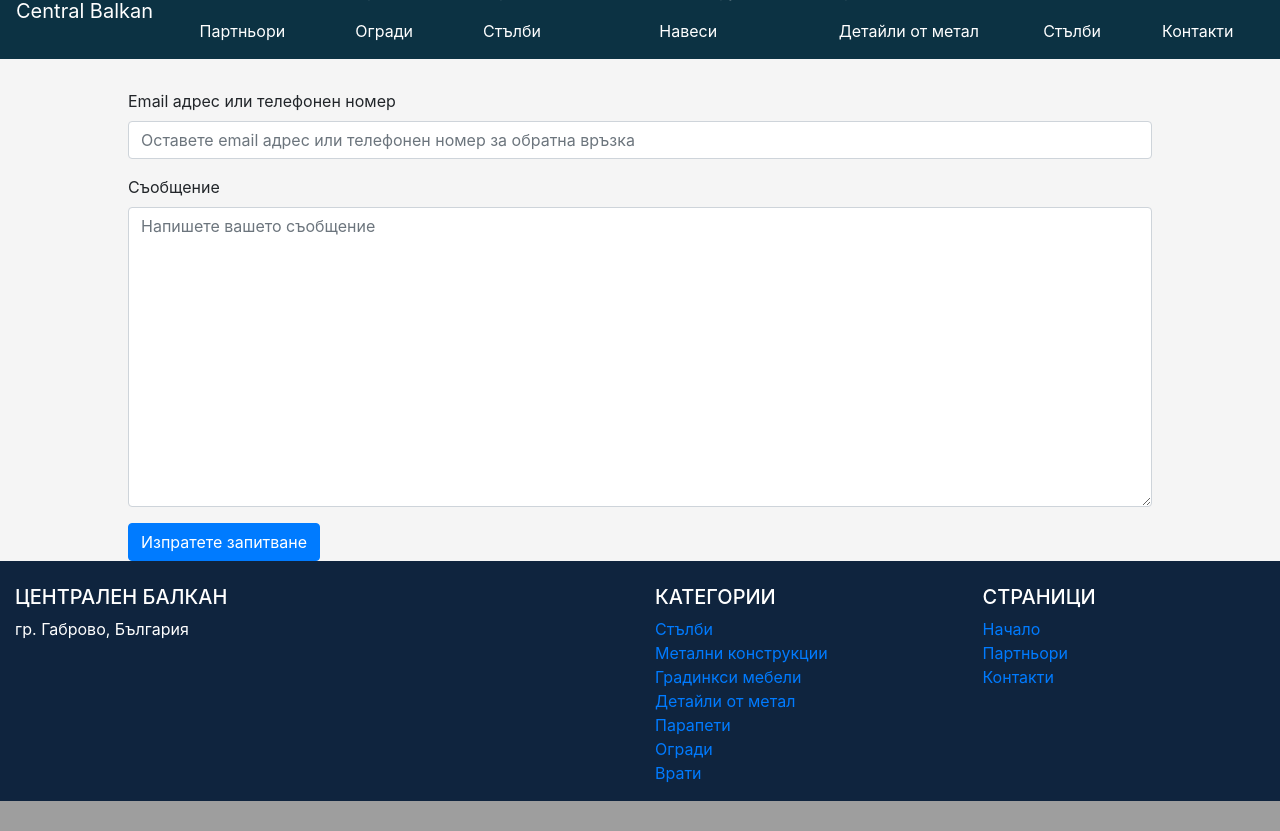
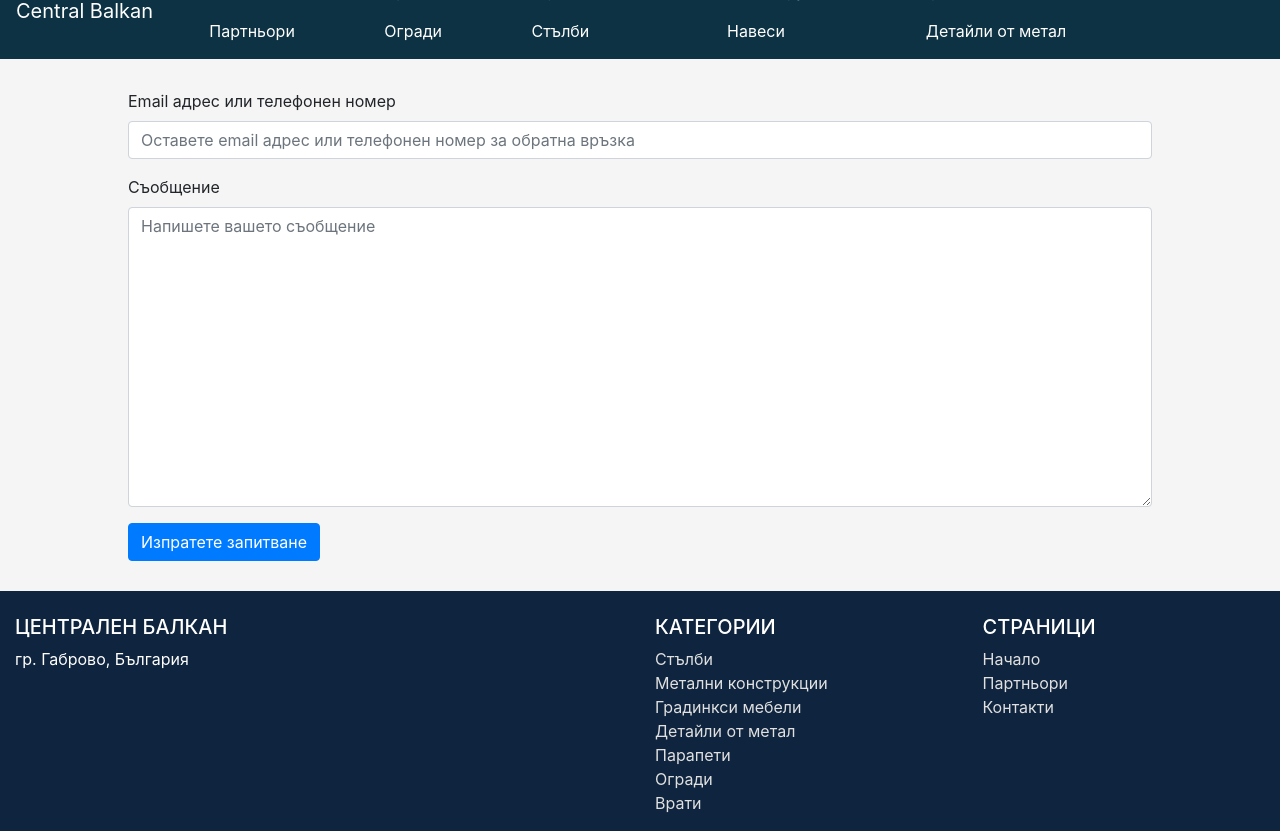
Before and after one commit to Central-Balkan/centralbalkan.com-old, a Django app: page /new/about-us/ in a window 1280 px wide. Shown: the part 997-1828 px from the top of the page. Before the commit the page ends 1798 px from the top, so only its background shows below. Run offline with Django 3.2, Linux system fonts and the light colour scheme; some libraries are stand-ins or nearby versions.

Commit message:
Remove redundant links

```diff
--- a/central_balkan/central_balkan/static/css/base.css
+++ b/central_balkan/central_balkan/static/css/base.css
@@ -94,8 +94,7 @@ nav .navbar-toggler span {
 
 .about-us-page form {
     max-width: 80vw;
-    margin: auto;
-    margin-top: 30px;
+    margin: 30px auto;
     display: block;
 }
 
@@ -114,3 +113,10 @@ nav .navbar-toggler span {
 .footer-text {
     padding-left: 30px;
 }
+.page-footer a {
+    color: #e0e0e0;
+}
+
+.about-us-nav {
+    font-weight: 600;
+}
--- a/central_balkan/central_balkan/templates/dashboard/base.html
+++ b/central_balkan/central_balkan/templates/dashboard/base.html
@@ -15,11 +15,10 @@
             <img src="/media/header.jpg" />
         </header>
         <nav class="navbar navbar-expand-lg">
-          <a class="navbar-brand" href="#">Central Balkan</a>
+          <a class="navbar-brand" href="{% url 'dashboard:main-page' %}">Central Balkan</a>
           <button class="navbar-toggler" type="button" data-toggle="collapse" data-target="#navbarNav" aria-controls="navbarNav" aria-expanded="false" aria-label="Toggle navigation">
             <span class="navbar-toggler-icon">
-                        <i class="fa fa-bars fa-lg py-1 text-white"></i>
-
+                <i class="fa fa-bars fa-lg py-1 text-white"></i>
             </span>
           </button>
 
@@ -51,15 +50,8 @@
               </li>
 
               <li class="nav-item">
-                  <a class="nav-link" href="{% url 'dashboard:main-page' %}">-</a>
-                  <a class="nav-link" href="{% url 'dashboard:category_detail' 'stairs' %}">Стълби</a>
+                  <a class="about-us-nav nav-link" href="{% url 'dashboard:about_us' %}">Контакти</a>
               </li>
-
-              <li class="nav-item">
-                  <a class="nav-link" href="{% url 'dashboard:main-page' %}">BG / EN</a>
-                  <a class="nav-link" href="{% url 'dashboard:about_us' %}">Контакти</a>
-              </li>
-
             </ul>
           </div>
         </nav>
```
